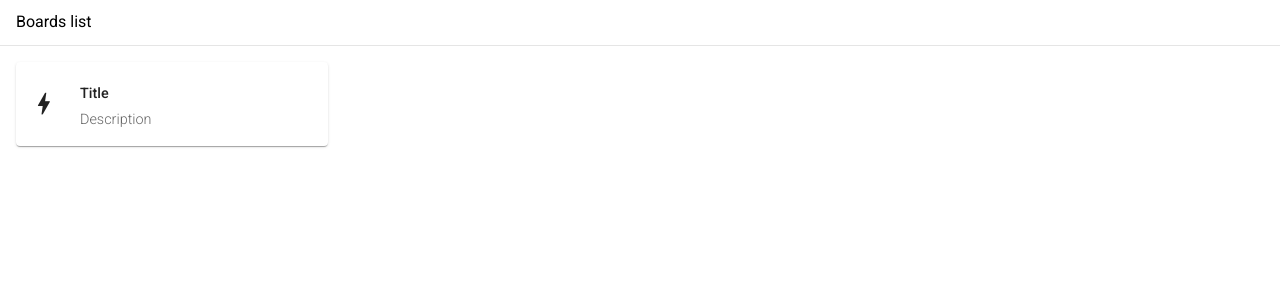
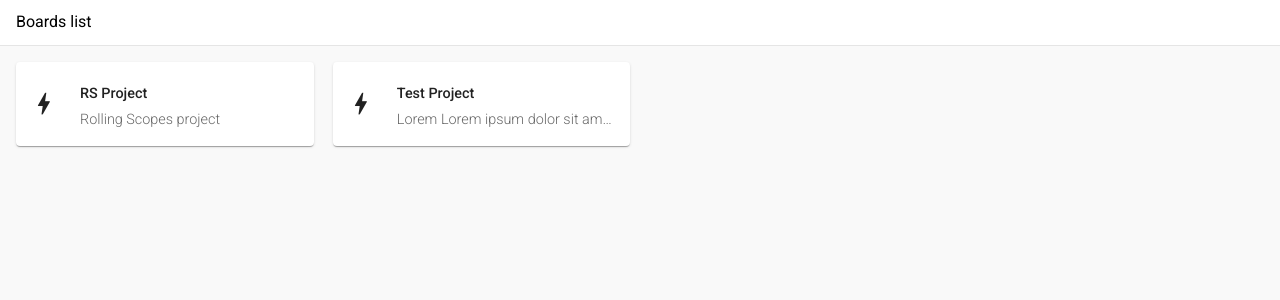
Before and after one commit to AleksandroSN/project-management-app, an Angular app: page /home in a window 1280 px wide. Shown: the top 300 px of the page. Built offline with nearby package versions, Linux system fonts and the light colour scheme.

Commit message:
feat: actions popup + long press directive

```diff
--- a/src/app/home/card/card.component.html
+++ b/src/app/home/card/card.component.html
@@ -1,9 +1,20 @@
-<mat-card class="card" matRipple>
+<mat-card appLongPress (longPress)="openActionsPopup(menuTrigger)" class="card" matRipple>
   <div class="card__icon">
     <mat-icon>bolt</mat-icon>
   </div>
   <div class="card__info">
-    <h2 class="card__title">Title</h2>
-    <p class="card__description">Description</p>
+    <h2 class="card__title">{{ data.title }}</h2>
+    <p class="card__description">{{ data.description }}</p>
+    <div #menuTrigger="matMenuTrigger"  [matMenuTriggerFor]="menu" class="card__trigger"></div>
   </div>
 </mat-card>
+<mat-menu #menu="matMenu" class="menu" yPosition="below" xPosition="before">
+  <button mat-menu-item>
+    <mat-icon>edit</mat-icon>
+    <span>Edit</span>
+  </button>
+  <button mat-menu-item>
+    <mat-icon>delete</mat-icon>
+    <span>Delete</span>
+  </button>
+</mat-menu>
--- a/src/app/home/card/card.component.scss
+++ b/src/app/home/card/card.component.scss
@@ -1,4 +1,5 @@
 .card {
+  position: relative;
   display: grid;
   grid-template-columns: 2rem auto;
   column-gap: 1rem;
@@ -12,15 +13,34 @@
     }
   }
   &__info {
+    width: 100%;
+    min-width: 0;
   }
   &__title {
-    margin: 0;
     font-size: 0.9rem;
+    white-space: nowrap;
+    overflow: hidden;
+    text-overflow: ellipsis;
+    margin: 0 1rem 0 0;
   }
   &__description {
     margin: 0;
     font-size: 0.9rem;
     font-weight: 300;
     color: rgba(0, 0, 0, 0.6);
+    white-space: nowrap;
+    overflow: hidden;
+    text-overflow: ellipsis;
+  }
+  &__trigger {
+    visibility: hidden;
+    width: 100%;
   }
 }
+
+::ng-deep {
+  .mat-menu-panel {
+    margin-top: -30px;
+    margin-left: -15px;
+  }
+}
--- a/src/app/home/card/card.component.ts
+++ b/src/app/home/card/card.component.ts
@@ -1,15 +1,14 @@
-import { Component, OnInit } from '@angular/core';
+import { Component, Input } from "@angular/core";
 
 @Component({
-  selector: 'app-card',
-  templateUrl: './card.component.html',
-  styleUrls: ['./card.component.scss']
+  selector: "app-card",
+  templateUrl: "./card.component.html",
+  styleUrls: ["./card.component.scss"],
 })
-export class CardComponent implements OnInit {
+export class CardComponent {
+  @Input() public data!: any;
 
-  constructor() { }
-
-  ngOnInit(): void {
+  public openActionsPopup(menu: any) {
+    menu.openMenu();
   }
-
 }
--- a/src/app/home/home.component.html
+++ b/src/app/home/home.component.html
@@ -8,7 +8,7 @@
 <div class="boards">
   <div class="boards__inner">
     <div class="boards__list" *ngIf="boards.length">
-      <app-card *ngFor="let board of boards"></app-card>
+      <app-card *ngFor="let board of boards" [data]="board"></app-card>
     </div>
   </div>
 </div>
--- a/src/app/home/home.component.scss
+++ b/src/app/home/home.component.scss
@@ -1,12 +1,14 @@
 @import "adaptive";
 
 .header {
+  background: white;
+  padding: 0.4rem 0;
   border-bottom: 1px solid rgba(0, 0, 0, 0.1);
   &__inner {
     @include contentWidth;
   }
   &__title {
-    margin: 0.4rem 0;
+    margin: 0;
     font-size: 1rem;
   }
 }
@@ -18,5 +20,7 @@
   &__list {
     display: grid;
     grid-template-columns: repeat(4, 1fr);
+    column-gap: 1.2rem;
+    row-gap: 1.2rem;
   }
 }
--- a/src/app/home/home.component.ts
+++ b/src/app/home/home.component.ts
@@ -6,7 +6,14 @@ import { Component } from "@angular/core";
   styleUrls: ["./home.component.scss"],
 })
 export class HomeComponent {
-  public boards = [
-    { title: "RS Project", description: "Rolling Scopes project" },
+  public boards: any[] = [
+    {
+      title: "RS Project",
+      description: "Rolling Scopes project",
+    },
+    {
+      title: "Test Project",
+      description: "Lorem Lorem ipsum dolor sit amet, consectetur adipiscing elit, sed do eiusmod tempor incididunt ut labore et dolore magna aliqua. Ut enim ad minim veniam, quis nostrud exercitation ullamco laboris nisi ut aliquip ex ea commodo consequat. Duis aute irure dolor in reprehenderit in voluptate velit esse cillum dolore eu fugiat nulla pariatur. Excepteur sint occaecat cupidatat non proident, sunt in culpa qui officia deserunt mollit anim id est laborum.",
+    },
   ];
 }
--- a/src/app/home/home.module.ts
+++ b/src/app/home/home.module.ts
@@ -4,6 +4,8 @@ import { RouterModule } from "@angular/router";
 import { MatCardModule } from "@angular/material/card";
 import { MatIconModule } from "@angular/material/icon";
 import { MatRippleModule } from "@angular/material/core";
+import { LongPressModule } from "@app/shared/directives/long-press/long-press.module";
+import { MatMenuModule } from "@angular/material/menu";
 import { HomeComponent } from "./home.component";
 import { CardComponent } from "./card/card.component";
 
@@ -20,6 +22,8 @@ import { CardComponent } from "./card/card.component";
     MatCardModule,
     MatIconModule,
     MatRippleModule,
+    MatMenuModule,
+    LongPressModule,
   ],
 })
 export class HomeModule {}
--- /dev/null
+++ b/src/app/shared/directives/long-press/long-press.directive.ts
@@ -0,0 +1,54 @@
+import {
+  Directive,
+  ElementRef,
+  EventEmitter,
+  OnDestroy,
+  Output,
+} from "@angular/core";
+import {
+  filter,
+  fromEvent,
+  map,
+  merge,
+  of,
+  Subscription,
+  switchMap,
+  timer,
+} from "rxjs";
+
+@Directive({
+  selector: "[appLongPress]",
+})
+export class LongPressDirective implements OnDestroy {
+  private readonly eventSubscribe: Subscription;
+
+  threshold = 500;
+
+  @Output() longPress = new EventEmitter();
+
+  constructor(private elementRef: ElementRef) {
+    const mousedown = fromEvent<MouseEvent>(elementRef.nativeElement, "mousedown").pipe(
+      filter((event) => event.button === 0),
+      map(() => true),
+    );
+    const touchstart = fromEvent(elementRef.nativeElement, "touchstart").pipe(map(() => true));
+    const touchEnd = fromEvent(elementRef.nativeElement, "touchend").pipe(map(() => false));
+    const mouseup = fromEvent<MouseEvent>(window, "mouseup").pipe(
+      filter((event) => event.button === 0),
+      map(() => false),
+    );
+    this.eventSubscribe = merge(mousedown, mouseup, touchstart, touchEnd)
+      .pipe(
+        switchMap((state) => (state ? timer(this.threshold, 1000) : of(null))),
+        // @ts-ignore
+        filter((value) => value),
+      )
+      .subscribe(() => this.longPress.emit());
+  }
+
+  ngOnDestroy(): void {
+    if (this.eventSubscribe) {
+      this.eventSubscribe.unsubscribe();
+    }
+  }
+}
--- a/src/styles/main.scss
+++ b/src/styles/main.scss
@@ -4,5 +4,6 @@ html, body {
   height: 100%;
 }
 body {
+  background: rgba(0, 0, 0, 0.025);
   margin: 0; font-family: Roboto, "Helvetica Neue", sans-serif;
 }
```
Also changed, not shown: src/app/shared/directives/long-press/long-press.module.ts (added, +12 -0 lines).
